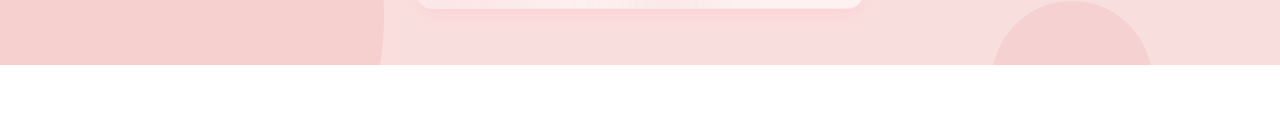
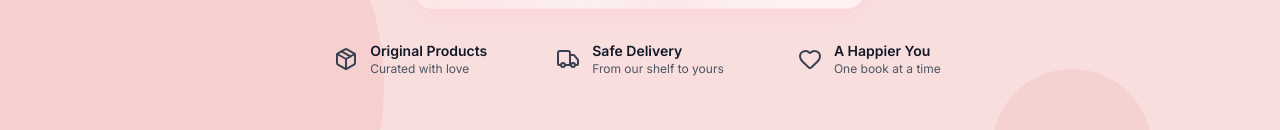
Before and after one commit to cahayoyo/curatedbyder, a Next.js app: page /login in a window 1280 px wide. Shown: the part 972-1102 px from the top of the page. Before the commit the page ends 1037 px from the top, so only its background shows below. Built offline with nearby package versions, Linux system fonts and the light colour scheme; no server answers; what @opentelemetry/exporter-logs-otlp-http, @opentelemetry/resources, @opentelemetry/sdk-logs would draw is missing.

Commit message:
feat: re-add feature highlights below login calculator

```diff
--- a/src/app/login/page.tsx
+++ b/src/app/login/page.tsx
@@ -2,10 +2,17 @@ import { Suspense } from "react";
 import { getServerSession } from "next-auth";
 import { redirect } from "next/navigation";
 import Image from "next/image";
+import { Heart, Package, Truck } from "lucide-react";
 import { authOptions } from "@/lib/auth";
 import { BookxcessCalculator } from "@/components/BookxcessCalculator";
 import { HomeLogin } from "@/components/HomeLogin";
 import logo from "@/assets/img/logoderbaru.jpeg";
+
+const FEATURES = [
+  { icon: Package, title: "Original Products", sub: "Curated with love" },
+  { icon: Truck, title: "Safe Delivery", sub: "From our shelf to yours" },
+  { icon: Heart, title: "A Happier You", sub: "One book at a time" },
+];
 
 export default function LoginPage() {
   return (
@@ -61,6 +68,18 @@ export default function LoginPage() {
         <div className="relative z-10 mt-4 w-full max-w-sm sm:mt-5 sm:max-w-md">
           <BookxcessCalculator />
         </div>
+
+        <div className="relative z-10 mt-8 grid w-full max-w-sm grid-cols-3 gap-2 sm:max-w-2xl sm:gap-4">
+          {FEATURES.map((f) => (
+            <div key={f.title} className="flex items-center justify-center gap-2 text-left sm:gap-3">
+              <f.icon className="h-5 w-5 shrink-0 text-gray-700 sm:h-6 sm:w-6" />
+              <div>
+                <p className="text-xs font-semibold text-gray-900 sm:text-sm">{f.title}</p>
+                <p className="text-[10px] text-gray-600 sm:text-xs">{f.sub}</p>
+              </div>
+            </div>
+          ))}
+        </div>
       </main>
     </>
   );
```
